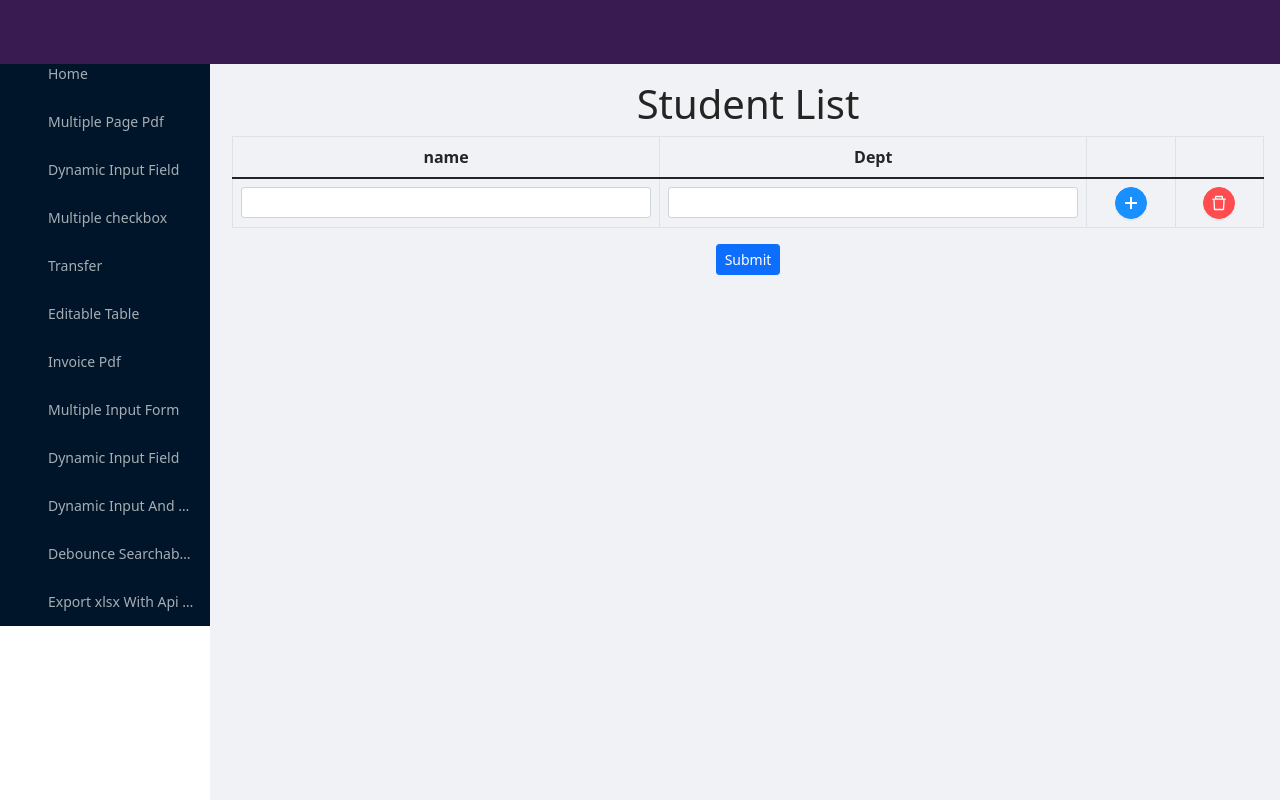
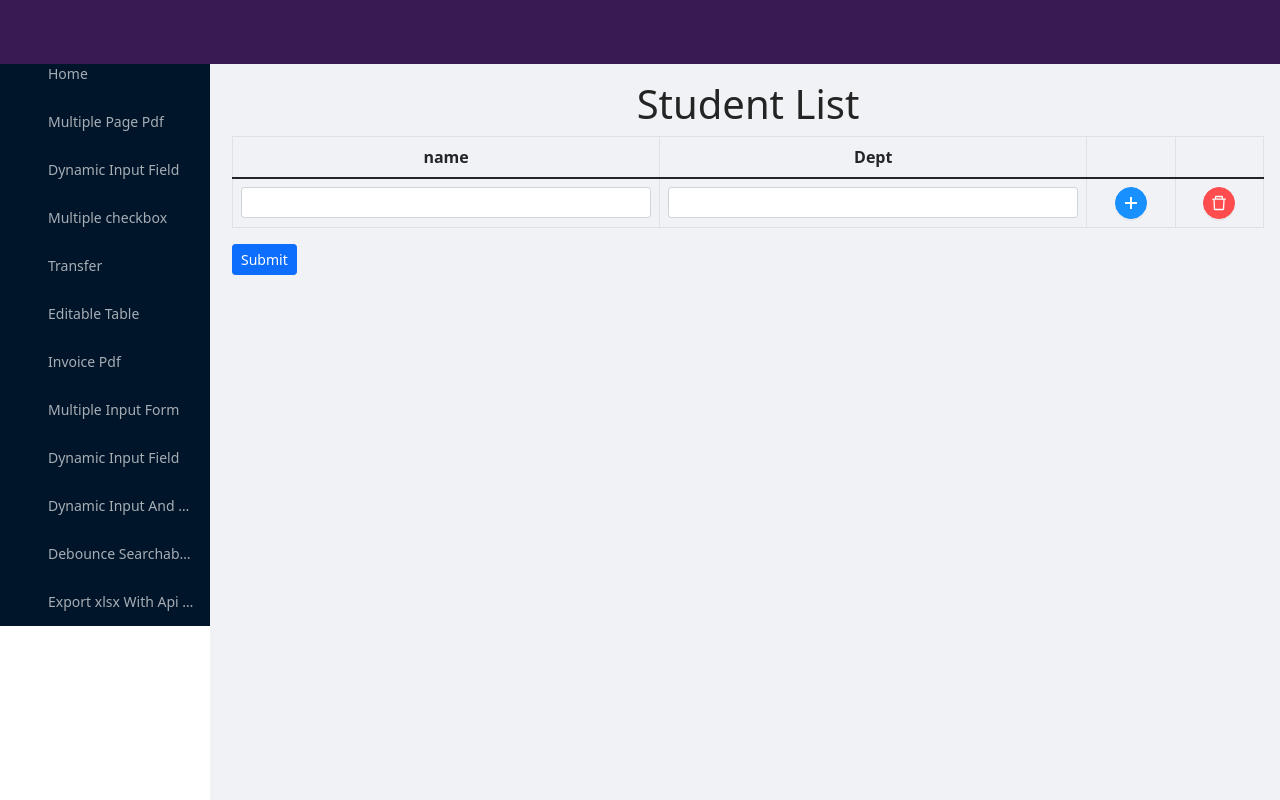
Before and after one commit to sahabubalam/advanced_react_topics, a React (Create React App) app: page /test in a window 1280 px wide. Built offline with nearby package versions, Linux system fonts and the light colour scheme; what @react-pdf/renderer would draw is missing.

Commit message:
button align left

```diff
--- a/src/components/Test.js
+++ b/src/components/Test.js
@@ -93,7 +93,7 @@ const Test = () => {
                   </table>
                 )}
               />
-              <div>
+              <div style={{textAlign:'left'}}>
                 <button type="submit" className="btn btn-sm btn-primary">
                   Submit
                 </button>
```
